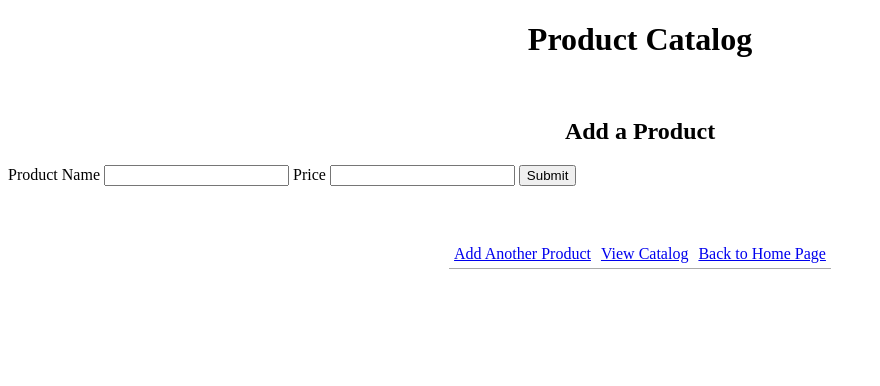
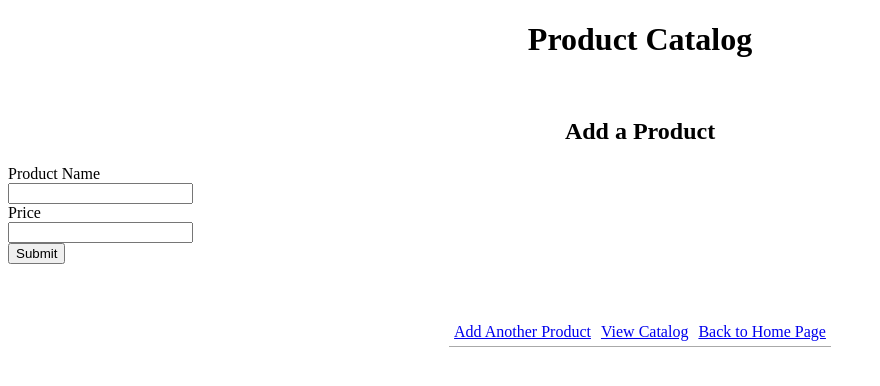
Before and after one commit to shreyaaithal/php-mysql-app-service-draft, a PHP site: page /insert.php in a window 1280 px wide. Shown: the top 386 px of the page, without its empty margins (0-880 px from the left). Run offline with PHP 8.4, Linux system fonts and the light colour scheme.

Commit message:
Update alignment

```diff
--- a/css/style.css
+++ b/css/style.css
@@ -11,11 +11,13 @@ ul {
 }
 
 label {
-	display: inline-block;
+	display: block;
+	text-align: left;
 }
 
 input {
-	display: inline-block;
+	display: block;
+	text-align: left;
 }
 
 table {
--- a/insert.php
+++ b/insert.php
@@ -51,13 +51,11 @@
     <h2>Add a Product</h2>
 
     <form method="post" action = "<?php echo htmlspecialchars($_SERVER["PHP_SELF"]); ?>">
-        <div class="left-align">
             <label for="ProductName">Product Name</label>
             <input type="text" name="ProductName" id="ProductName">
             <label for="Price">Price</label>
             <input type="text" name="Price" id="Price">
             <input type="submit" name="submit" value="Submit">
-        </div>
     </form>
 
     <?php
```
